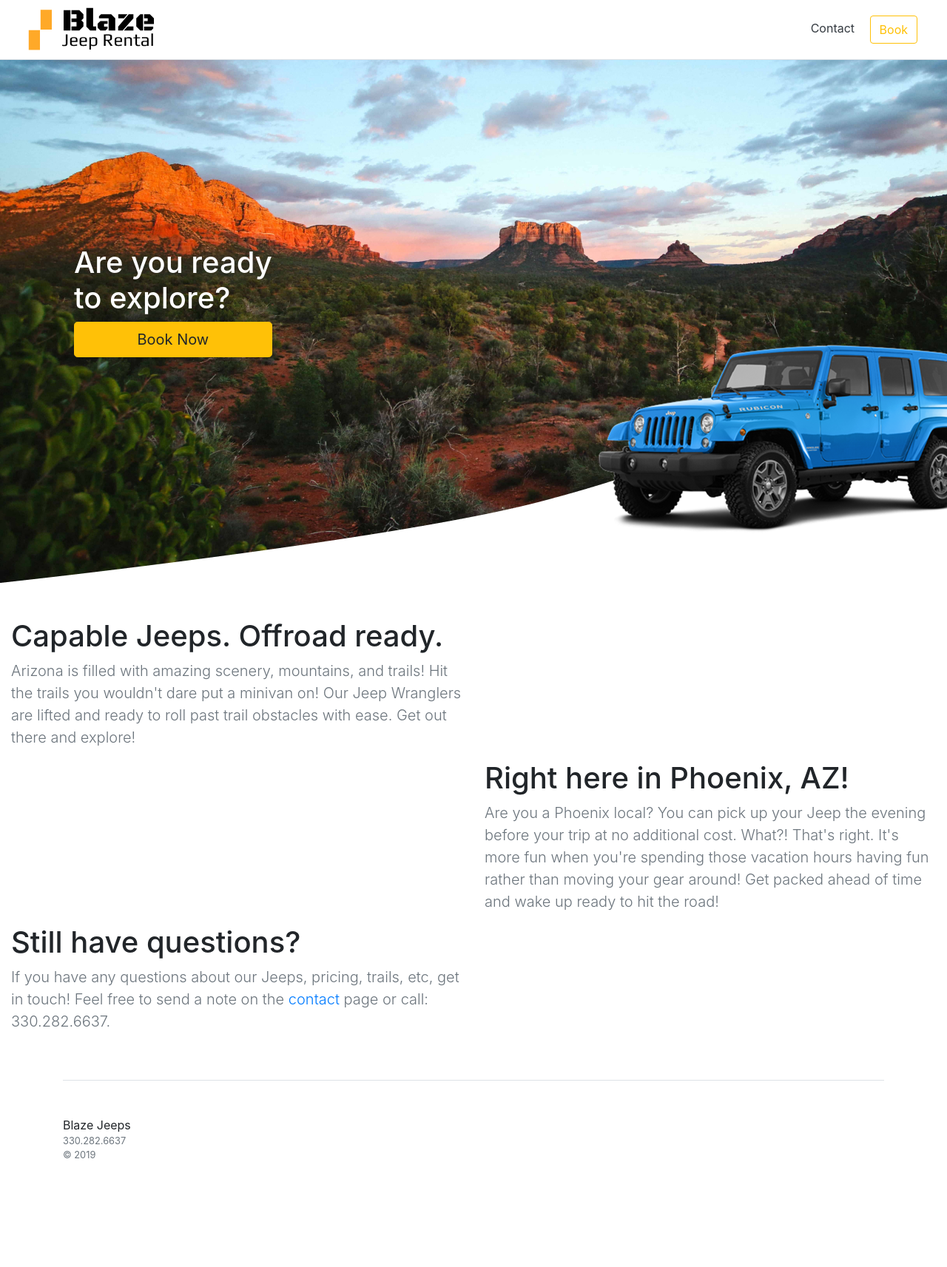
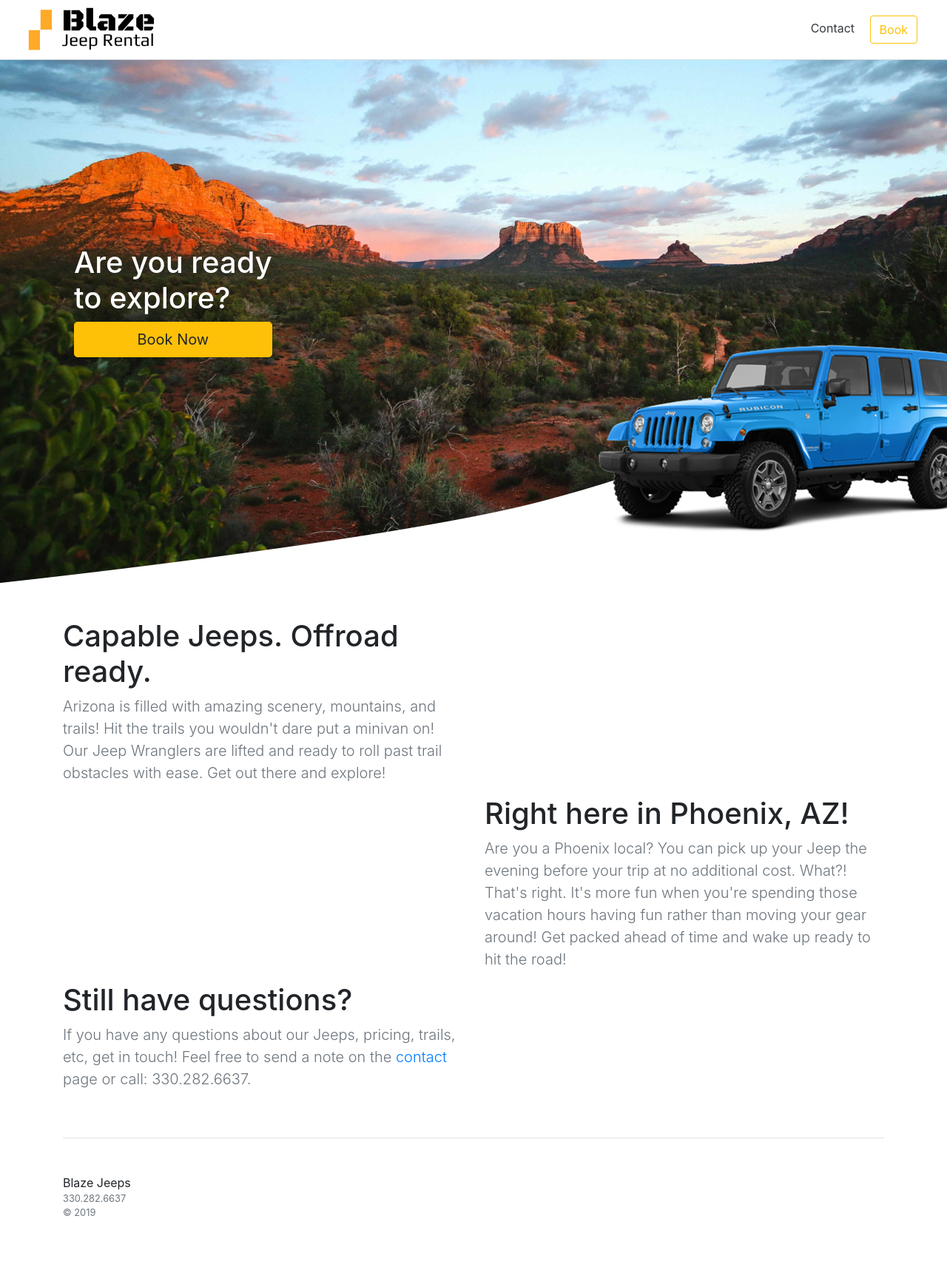
Before and after one commit to TannerPerrien/blaze, a Jekyll site: the page built from page-index.html, in a window 1280 px wide. Shown: the whole page at 74% size. Built offline with Jekyll 4.4.1, drawn with Linux system fonts in a browser that asks for light colours; before the commit the page ends 1635 px from its top, so only the background shows below that.

Commit message:
Tweak index

```diff
--- a/page-index.html
+++ b/page-index.html
@@ -16,17 +16,17 @@ permalink: /
 </div>
 
 <section class="mt-5">
-  <div class="container-fluid">
+  <div class="container">
     <div class="row">
-      <div class="col-md-6">
+      <div class="col-lg-6">
         <h1 class="jumbotron-heading">Capable Jeeps. Offroad ready.</h1>
         <p class="lead text-muted">Arizona is filled with amazing scenery, mountains, and trails! Hit the trails you wouldn't dare put a minivan on! Our Jeep Wranglers are lifted and ready to roll past trail obstacles with ease. Get out there and explore!</p>
       </div>
-      <div class="col-md-6 offset-md-6">
+      <div class="col-lg-6 offset-lg-6">
         <h1 class="jumbotron-heading">Right here in Phoenix, AZ!</h1>
         <p class="lead text-muted">Are you a Phoenix local? You can pick up your Jeep the evening before your trip at no additional cost. What?! That's right. It's more fun when you're spending those vacation hours having fun rather than moving your gear around! Get packed ahead of time and wake up ready to hit the road!</p>
       </div>
-      <div class="col-md-6">
+      <div class="col-lg-6">
         <h1 class="jumbotron-heading">Still have questions?</h1>
         <p class="lead text-muted">If you have any questions about our Jeeps, pricing, trails, etc, get in touch! Feel free to send a note on the <a href="{{ site.data.pages.contact.url }}">contact</a> page or call: 330.282.6637.</p>
       </div>
```
